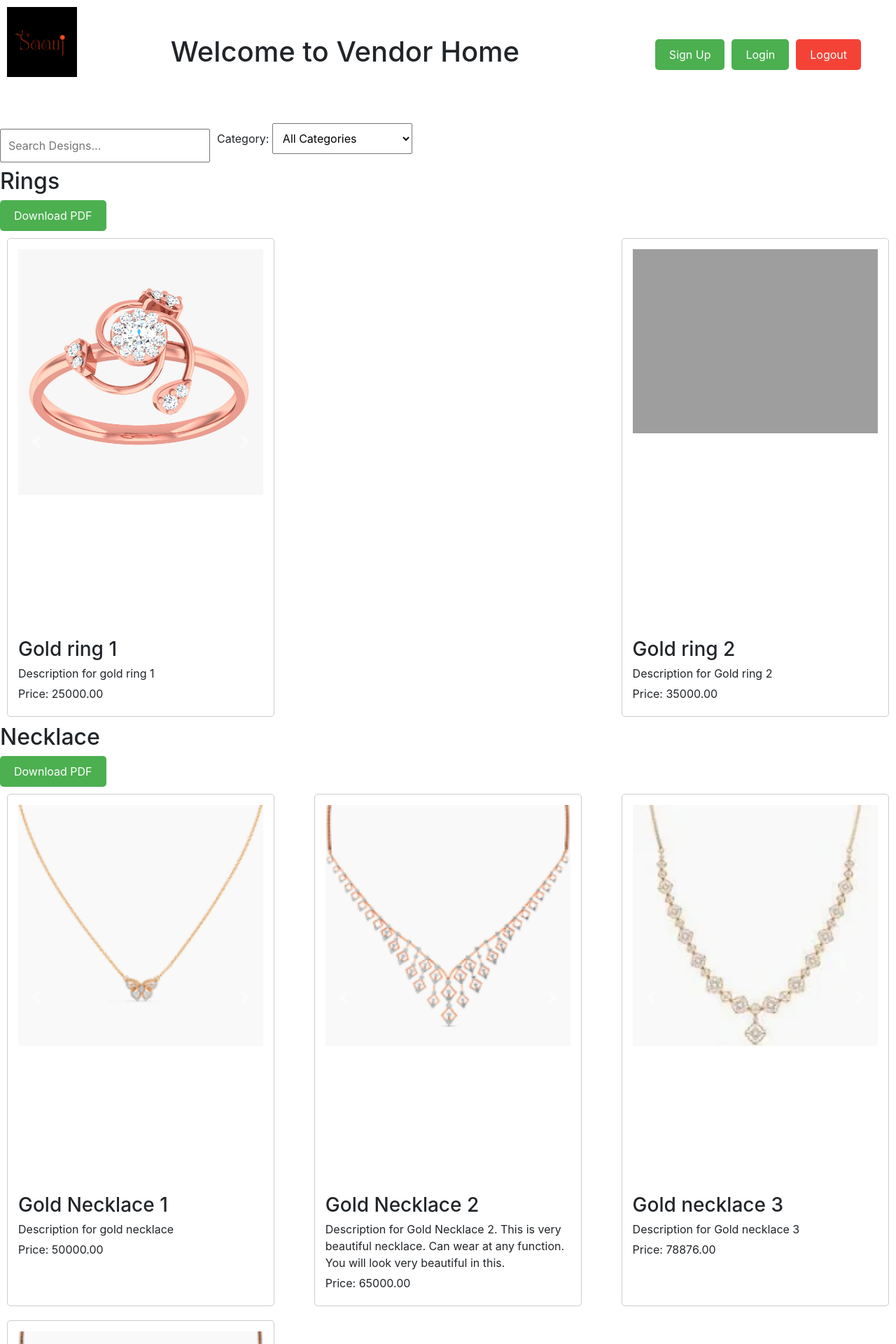
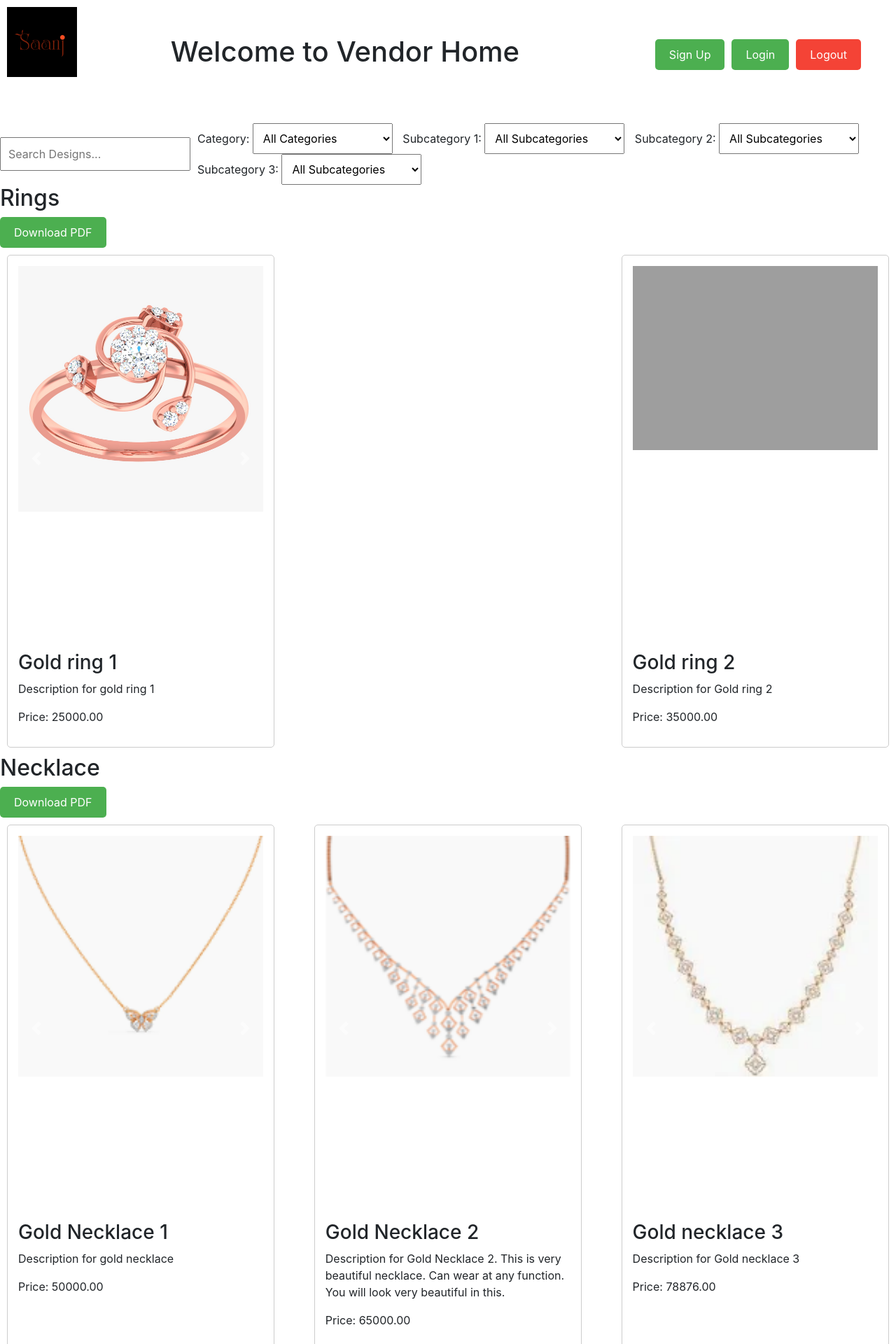
Before and after one commit to Backend23/Saanj-App, a Django app: page / in a window 1280 px wide. Shown: the top 1920 px of the page at 70% size. Run offline with Django 5.2, Linux system fonts and the light colour scheme; a user stored in the database is signed in; data comes from the database, SQL or seed files in the repository; both versions use the stored data as it was after the commit; data that the repository does not hold is empty; some libraries are stand-ins or nearby versions; grey boxes are pictures that could not be loaded.

Commit message:
Third commit

```diff
--- a/saanj_app/templates/home.html
+++ b/saanj_app/templates/home.html
@@ -6,135 +6,109 @@
     <title>Vendor Home</title>
     {% load static %}
     <link rel="stylesheet" href="{% static 'styles.css' %}">
-    <!-- Bootstrap CSS -->
     <link rel="stylesheet" href="https://stackpath.bootstrapcdn.com/bootstrap/4.5.2/css/bootstrap.min.css">
     <style>
-        /* CSS styling for header layout */
-
+        /* Styles (unchanged) */
         .manufacturer-logo {
-            position: absolute; /* Position the logo absolutely */
-            top: 10px;          /* Distance from the top of the page */
-            left: 10px;         /* Distance from the left of the page */
-            width: 100px;       /* Set a fixed width for the logo */
-            height: auto;       /* Maintain the aspect ratio */
-            z-index: 100;       /* Ensure it stays on top of other content */
+            position: absolute;
+            top: 10px;
+            left: 10px;
+            width: 100px;
+            height: auto;
+            z-index: 100;
         }
-
         .header {
             display: flex;
-            align-items: center; /* Center items vertically */
-            justify-content: space-between; /* Space between items */
-            width: 100%; /* Full width */
-            padding: 50px; /* Add some padding */
-            position: relative; /* Positioning for absolute logo */
+            align-items: center;
+            justify-content: space-between;
+            width: 100%;
+            padding: 50px;
+            position: relative;
         }
-
         .welcome-message {
-            flex-grow: 1; /* Allow the message to take up remaining space */
-            text-align: center; /* Center the welcome message */
+            flex-grow: 1;
+            text-align: center;
         }
-
         .auth-buttons {
-            display: flex; /* Use flexbox for buttons */
-            gap: 10px; /* Space between buttons */
+            display: flex;
+            gap: 10px;
         }
-
         .search-container {
             display: flex;
-            align-items: center; /* Center search vertically */
-            margin-top: 20px; /* Space from header */
+            align-items: center;
+            margin-top: 20px;
         }
-
         input[type="text"] {
-            margin-right: 10px; /* Space between input and button */
+            margin-right: 10px;
             padding: 10px;
             width: 300px;
         }
-
-        .button {
+        .button, .logout-button {
             display: inline-block;
-            background-color: #4CAF50; /* Green background */
-            color: white; /* White text */
-            padding: 10px 20px; /* Padding */
-            text-align: center; /* Center text */
-            text-decoration: none; /* No underline */
-            border-radius: 5px; /* Rounded corners */
-        }
-
-        .button:hover {
-            background-color: #45a049; /* Darker green on hover */
-        }
-
-        .logout-button {
-            background-color: #f44336; /* Red background for logout */
-            color: white;
             padding: 10px 20px;
             border-radius: 5px;
             text-decoration: none;
+            color: white;
         }
-
+        .button {
+            background-color: #4CAF50;
+        }
+        .button:hover {
+            background-color: #45a049;
+        }
+        .logout-button {
+            background-color: #f44336;
+        }
         .logout-button:hover {
-            background-color: #d32f2f; /* Darker red on hover */
+            background-color: #d32f2f;
         }
-
-        /* Styles for cards and layout */
         .designs {
             display: flex;
             flex-wrap: wrap;
             justify-content: space-between;
         }
-
         .design-card {
             border: 1px solid #ccc;
             border-radius: 5px;
             padding: 15px;
             margin: 10px;
             width: calc(33% - 40px);
-            position: relative;
+            transition: filter 0.3s ease-in-out;
         }
-
         .carousel-inner {
-            height: 550px; /* Set a fixed height for carousel */
+            height: 550px;
         }
-
         .carousel-item img,
         .carousel-item video {
             object-fit: cover;
             width: 100%;
             height: 100%;
         }
-
-        .design-card h3,
-        .design-card p {
-            margin: 5px 0;
-            flex-shrink: 0; /* Prevent the text from shrinking */
+        .filter select {
+            padding: 10px;
+            margin-right: 10px;
+            width: 200px;
+        }
+        /* Overlay style */
+        .blackout-overlay {
+            position: fixed;
+            top: 0;
+            left: 0;
+            width: 100%;
+            height: 100%;
+            background-color: rgba(0, 0, 0, 0.7);
+            display: none; /* Hidden by default */
+            z-index: 999; /* Ensure it covers everything */
         }
 
-        .image-container {
-            position: relative; /* Set relative positioning for the image container */
-            overflow: hidden; /* Prevents any overflow that might cause issues */
+        body:not(:hover) .design-card img {
+            filter: blur(10px);
+            opacity: 0;
         }
 
-        .watermark {
-            opacity: 0.5; /* Adjust opacity for the watermark */
-            width: 100px; /* Set a fixed width for the logo */
-            height: auto; /* Maintain aspect ratio */
-            position: absolute; /* Absolute positioning within the container */
-            bottom: 10px; /* Position at the bottom */
-            right: 10px; /* Position at the right */
-            pointer-events: none; /* Prevent mouse events on the watermark */
-            z-index: 10; /* Bring the watermark in front */
-        }
-
-        /* Styles for filter dropdown */
-        .filter {
-            margin-bottom: 20px;
-        }
-
-        .filter select {
-            padding: 10px;
-            width: 200px;
-            margin-right: 10px;
+        img {
+            -webkit-user-drag: none;
+            user-drag: none;
         }
 
     </style>
@@ -142,7 +116,7 @@
 <body>
     <img src="{% static 'Manufacturer_logo/saanj_logo.png' %}" alt="Manufacturer Logo" class="manufacturer-logo">
 
-   <div class="header">
+    <div class="header">
         <div class="welcome-message">
             <h1>Welcome to Vendor Home</h1>
         </div>
@@ -163,34 +137,59 @@
                     <option value="{{ category.name }}">{{ category.name }}</option>
                 {% endfor %}
             </select>
+
+            <!-- Subcategory 1 -->
+            <label for="subcategory1-filter">Subcategory 1:</label>
+            <select id="subcategory1-filter" onchange="filterDesigns()">
+                <option value="">All Subcategories</option>
+                {% for subcategory1 in subcategories1 %}
+                    <option value="{{ subcategory1.name }}">{{ subcategory1.name }}</option>
+                {% endfor %}
+            </select>
+
+            <!-- Subcategory 2 -->
+            <label for="subcategory2-filter">Subcategory 2:</label>
+            <select id="subcategory2-filter" onchange="filterDesigns()">
+                <option value="">All Subcategories</option>
+                {% for subcategory2 in subcategories2 %}
+                    <option value="{{ subcategory2.name }}">{{ subcategory2.name }}</option>
+                {% endfor %}
+            </select>
+
+            <!-- Subcategory 3 -->
+            <label for="subcategory3-filter">Subcategory 3:</label>
+            <select id="subcategory3-filter" onchange="filterDesigns()">
+                <option value="">All Subcategories</option>
+                {% for subcategory3 in subcategories3 %}
+                    <option value="{{ subcategory3.name }}">{{ subcategory3.name }}</option>
+                {% endfor %}
+            </select>
         </div>
     </div>
 
     {% for category in categories %}
     <div class="category-section">
-        <!-- Display category name -->
-        <h2 class="category-title">{{ category.name }}</h2>
+        <h2>{{ category.name }}</h2>
         <a href="{% url 'download_pdf' category.id %}" class="button">Download PDF</a>
 
         <div class="designs">
-            <!-- Loop through designs in this category -->
             {% for design in category.design_set.all %}
-            <div class="design-card" data-category="{{ category.name }}">
+            <div class="design-card" data-category="{{ category.name }}" data-subcategory1="{{ design.subcategory1.name }}" data-subcategory2="{{ design.subcategory2.name }}" data-subcategory3="{{ design.subcategory3.name }}">
                 <div id="carousel-{{ design.id }}" class="carousel slide" data-ride="carousel">
                     <div class="carousel-inner">
-                        {% if vendor.shop_logo %}  <!-- Check if vendor logo exists -->
+                        {% if vendor.shop_logo %}
                             <img src="{{ vendor.shop_logo.url }}" alt="{{ vendor.shop_name }} Logo" class="watermark">
                         {% endif %}
                         {% for image in design.images.all %}
                         <div class="carousel-item {% if forloop.first %}active{% endif %}">
-                            <div class="image-container">  <!-- Image container -->
+                            <div class="image-container">
                                 <img src="{{ image.image.url }}" alt="{{ design.title }}" class="d-block w-100">
                             </div>
                         </div>
                         {% endfor %}
                         {% for video in design.videos.all %}
                         <div class="carousel-item {% if forloop.first and design.images.count == 0 %}active{% endif %}">
-                            <div class="image-container">  <!-- Image container -->
+                            <div class="image-container">
                                 <video class="d-block w-100" style="max-height: 400px;" controls>
                                     <source src="{{ video.video.url }}" type="video/mp4">
                                     Your browser does not support the video tag.
@@ -218,35 +217,73 @@
     </div>
     {% endfor %}
 
-    <!-- Bootstrap JS and dependencies -->
+    <div class="blackout-overlay" id="blackout-overlay"></div>
+
     <script src="https://code.jquery.com/jquery-3.5.1.slim.min.js"></script>
     <script src="https://cdn.jsdelivr.net/npm/@popperjs/core@2.11.6/dist/umd/popper.min.js"></script>
     <script src="https://stackpath.bootstrapcdn.com/bootstrap/4.5.2/js/bootstrap.min.js"></script>
 
     <script>
         function filterDesigns() {
-            var input, filter, categoryFilter, cards, title, category, i, txtValue;
-            input = document.getElementById("search");
-            filter = input.value.toUpperCase();
-            categoryFilter = document.getElementById("category-filter").value;
-            cards = document.getElementsByClassName("design-card");
+            var input = document.getElementById("search").value.toUpperCase();
+            var categoryFilter = document.getElementById("category-filter").value;
+            var subcategory1Filter = document.getElementById("subcategory1-filter").value;
+            var subcategory2Filter = document.getElementById("subcategory2-filter").value;
+            var subcategory3Filter = document.getElementById("subcategory3-filter").value;
 
-            for (i = 0; i < cards.length; i++) {
-                title = cards[i].getElementsByTagName("h3")[0];
-                txtValue = title.textContent || title.innerText;
+            var cards = document.getElementsByClassName("design-card");
 
-                var cardCategory = cards[i].getAttribute("data-category");
+            for (var i = 0; i < cards.length; i++) {
+                var title = cards[i].getElementsByTagName("h3")[0].innerText.toUpperCase();
+                var price = cards[i].getElementsByTagName("p")[1].innerText.toUpperCase();
+                var category = cards[i].getAttribute("data-category");
+                var subcategory1 = cards[i].getAttribute("data-subcategory1");
+                var subcategory2 = cards[i].getAttribute("data-subcategory2");
+                var subcategory3 = cards[i].getAttribute("data-subcategory3");
 
-                var matchesSearch = txtValue.toUpperCase().indexOf(filter) > -1 || cardCategory.toUpperCase().indexOf(filter) > -1;
-                var matchesCategory = categoryFilter === "" || cardCategory === categoryFilter;
+                var matchSearch = title.indexOf(input) > -1 || price.indexOf(input) > -1 ||
+                                  category.toUpperCase().indexOf(input) > -1 ||
+                                  subcategory1.toUpperCase().indexOf(input) > -1 ||
+                                  subcategory2.toUpperCase().indexOf(input) > -1 ||
+                                  subcategory3.toUpperCase().indexOf(input) > -1;
+                var matchCategory = categoryFilter === "" || category === categoryFilter;
+                var matchSubcategory1 = subcategory1Filter === "" || subcategory1 === subcategory1Filter;
+                var matchSubcategory2 = subcategory2Filter === "" || subcategory2 === subcategory2Filter;
+                var matchSubcategory3 = subcategory3Filter === "" || subcategory3 === subcategory3Filter;
 
-                if (matchesSearch && matchesCategory) {
-                    cards[i].style.display = "";
+                if (matchSearch && matchCategory && matchSubcategory1 && matchSubcategory2 && matchSubcategory3) {
+                    cards[i].style.display = "block";
                 } else {
                     cards[i].style.display = "none";
                 }
             }
         }
+
+        // Disable right-click
+        document.addEventListener('contextmenu', function(e) {
+            e.preventDefault();
+        });
+
+        document.addEventListener('keydown', function (e) {
+            if (e.ctrlKey && (e.key === 'p' || e.key === 's')) {
+                e.preventDefault();
+            }
+        });
+
+        document.addEventListener("visibilitychange", function () {
+            if (document.hidden) {
+                // Show blackout overlay
+                document.getElementById("blackout-overlay").style.display = "block";
+            } else {
+                // Hide blackout overlay
+                document.getElementById("blackout-overlay").style.display = "none";
+            }
+        });
+
+        // Detect CTRL+P (Print)
+        window.onbeforeprint = function() {
+            alert('Printing is disabled!');
+        };
     </script>
 </body>
 </html>
--- a/saanj_app/views.py
+++ b/saanj_app/views.py
@@ -200,31 +200,43 @@ def download_pdf(request, category_id):
         if y_position < 150:
             p.showPage()
             add_logos()  # Add logos on new page
+            p.setFont("Helvetica-Bold", 16)
+            p.drawCentredString(width / 2, height - 50, f"Designs for {category.name}")
             y_position = height - 120  # Reset vertical position for the new page
             design_count = 0
 
-        x_position = 40 if design_count % 2 == 0 else width / 2 + 20
+        # Calculate x_position for centering
         p.setFont("Helvetica-Bold", 12)
+        text_width = p.stringWidth(design.title, "Helvetica-Bold", 12)
+        x_position = (width - text_width) / 2  # Center the design title
         p.drawString(x_position, y_position, design.title)
+
+        # Center the description and price
         p.setFont("Helvetica", 10)
-        p.drawString(x_position, y_position - 15, f"Description: {design.description}")
-        p.drawString(x_position, y_position - 30, f"Price: {design.price}")
+        description = f"{design.description}"
+        price = f"Price: {design.price}"
+
+        desc_width = p.stringWidth(description, "Helvetica", 10)
+        price_width = p.stringWidth(price, "Helvetica", 10)
+
+        p.drawString((width - desc_width) / 2, y_position - 15, description)
+        p.drawString((width - price_width) / 2, y_position - 30, price)
 
         # Add design images
         y_image_position = y_position - 50
         images = design.images.all()
 
         if images:
-            x_image_position = x_position
+            x_image_position = (width - (len(images) * 120)) / 2  # Center images horizontally
             for image in images:
                 image_path = image.image.path
                 p.drawImage(ImageReader(image_path), x_image_position, y_image_position - 100, width=100, height=100, preserveAspectRatio=True)
                 x_image_position += 120
 
-            y_position -= 150
+            y_position -= 200
 
         if design_count % 2 == 1:
-            y_position -= 150
+            y_position -= 10
             design_count = 0
         else:
             design_count += 1
```
Also changed, not shown: db.sqlite3.
